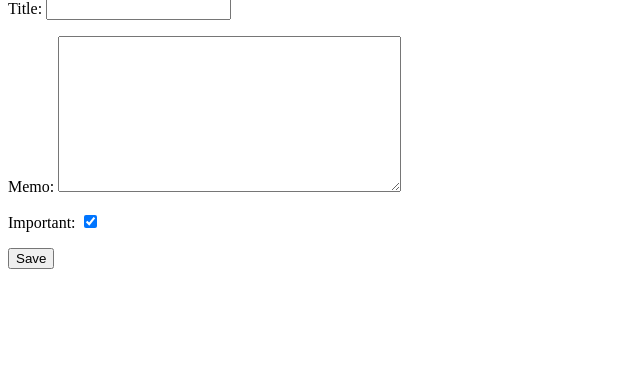
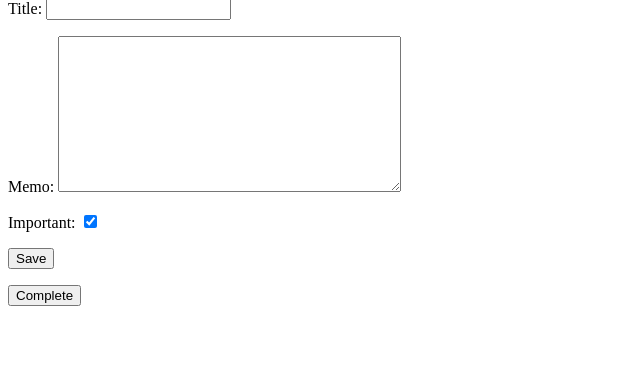
Before and after one commit to KKhushhalR2405/Toh-kar-na, a Django app: template todo/templates/todo/viewtodo.html in a window 1280 px wide. Shown: the part 64-449 px from the top of the page, without its empty margins (0-640 px from the left). Run offline with Django 3.2, Linux system fonts and the light colour scheme; the template is opened without the code that fills it: values that come from a table or form of the project are taken from there, others are empty; the visitor is signed in with stand-in values (Sample User, id 1).

Commit message:
updated todos

```diff
--- a/todo/templates/todo/viewtodo.html
+++ b/todo/templates/todo/viewtodo.html
@@ -8,4 +8,8 @@
     {{form.as_p}}
     <button type = "submit">Save</button>
 </form>
+<form method = "POST" action = {% url 'completetodo' todo.id %}>
+    {% csrf_token %}
+    <button type = "submit">Complete</button>
+</form>
 {% endblock content %}
```
